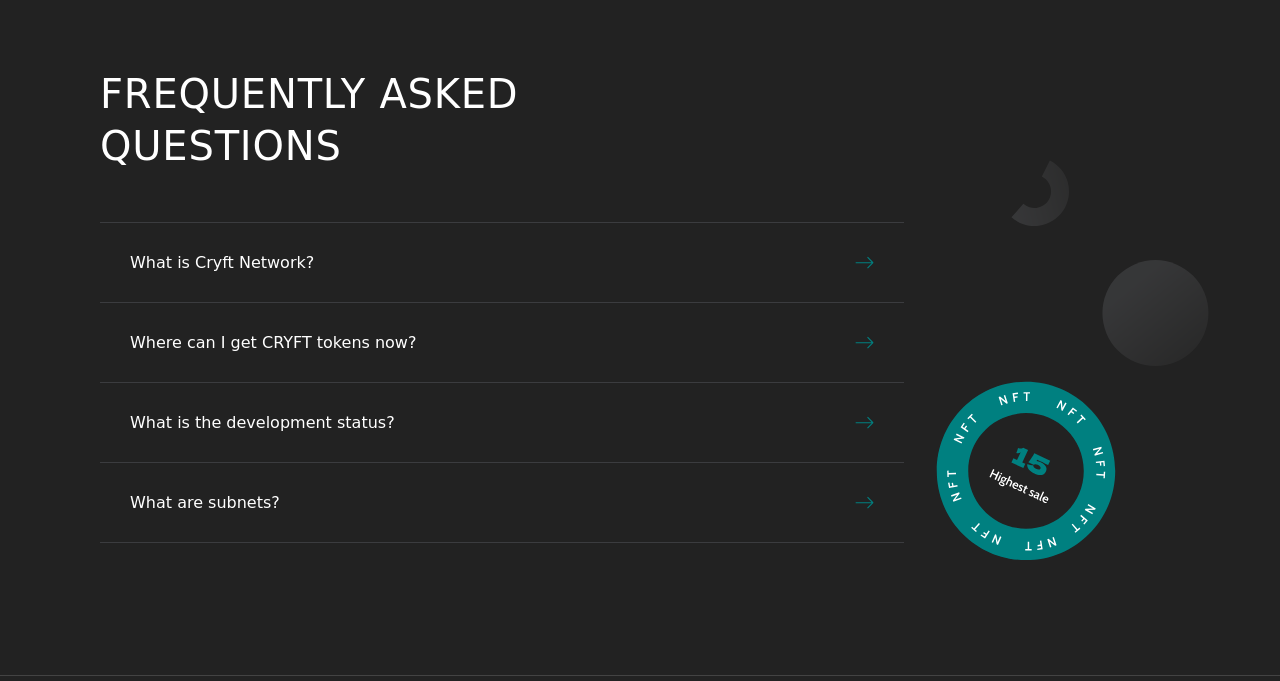
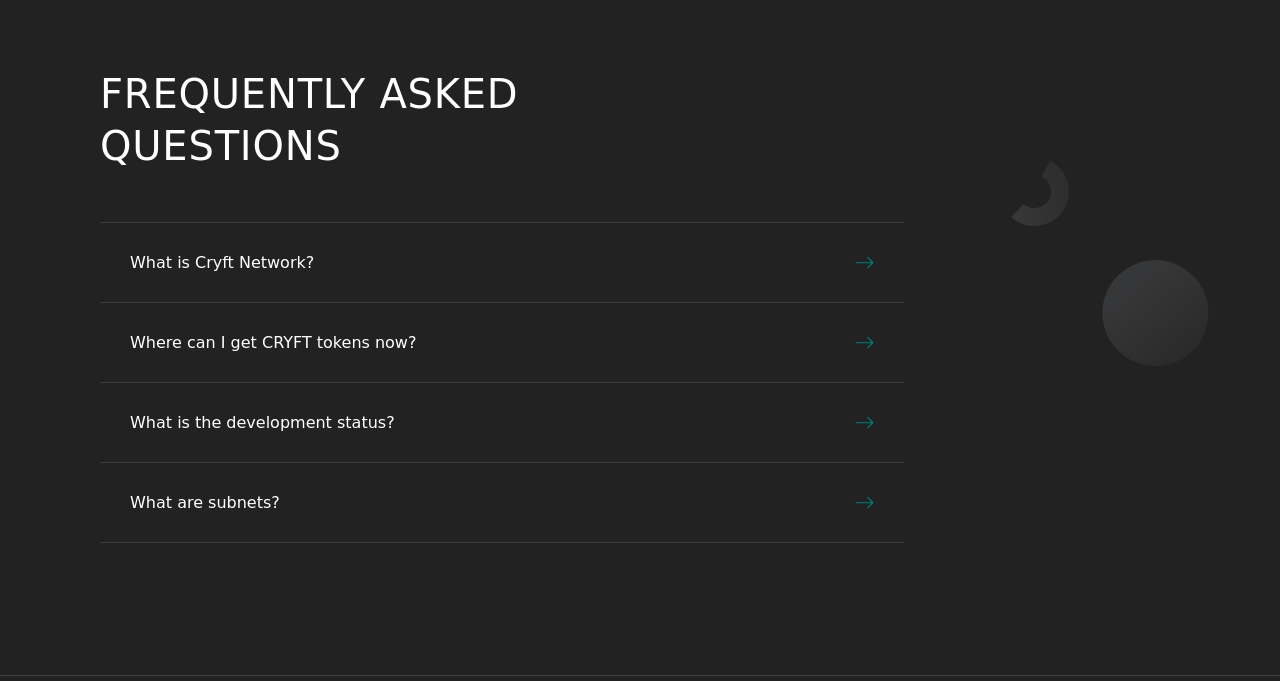
Before and after one commit to CryftCreator/CryftLabs.org, a plain HTML site: page index.html in a window 1280 px wide. Shown: the part 5683-6364 px from the top of the page. Drawn offline with nearby package versions, Linux system fonts and the light colour scheme; a web font is replaced by a local one.

Commit message:
Remove unused FAQ section image for cleaner layout

```diff
--- a/index.html
+++ b/index.html
@@ -1050,7 +1050,6 @@
 								</div>
 							</li>
 						</ul>
-						<div class="section-faq__image col-sm-4 col-lg-3"></div>
 					</div>
 				</div>
 			</section>
```
